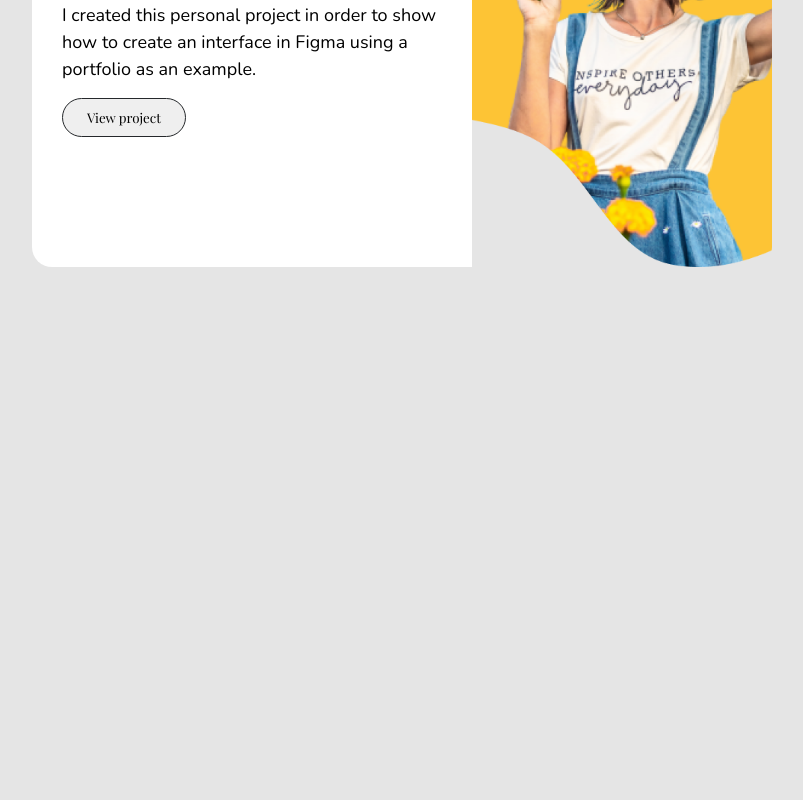
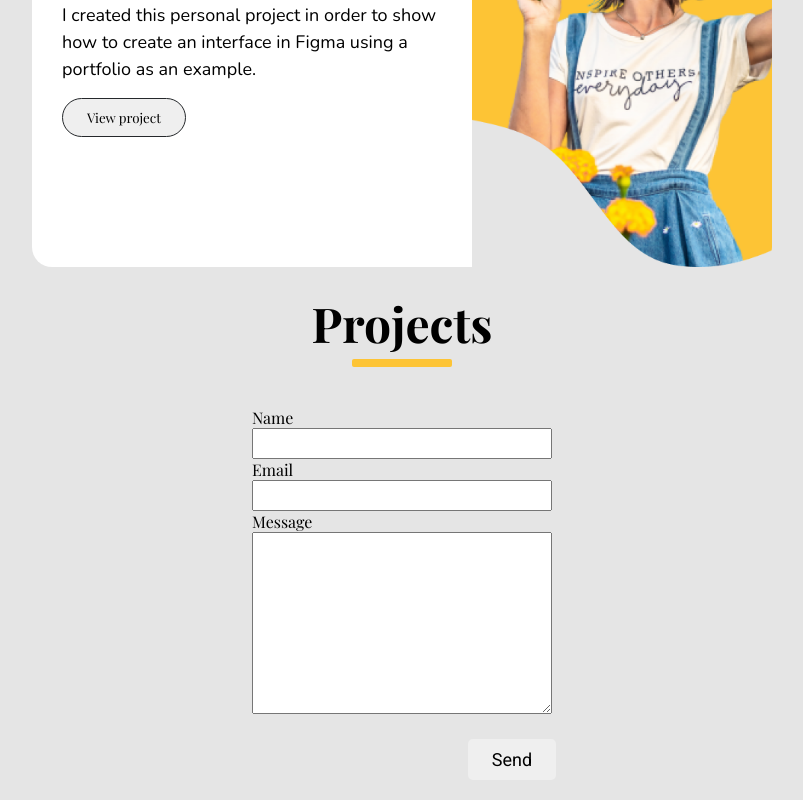
Before and after one commit to oladee/React-Portfolio, a React (Create React App) app: page / in a window 1280 px wide. Shown: the part 1613-2413 px from the top of the page, without its empty margins (238-1041 px from the left). Before the commit the page ends 1900 px from the top, so only its background shows below. Built offline with nearby package versions, Linux system fonts and the light colour scheme.

Commit message:
done with form styling

```diff
--- a/package.json
+++ b/package.json
@@ -6,6 +6,7 @@
     "@testing-library/jest-dom": "^5.16.5",
     "@testing-library/react": "^13.4.0",
     "@testing-library/user-event": "^13.5.0",
+    "formik": "^2.4.2",
     "localforage": "^1.10.0",
     "match-sorter": "^6.3.1",
     "react": "^18.2.0",
--- /dev/null
+++ b/src/components/Contact.jsx
@@ -0,0 +1,63 @@
+import React from "react";
+import { useFormik } from "formik";
+import { Button } from "./Hero";
+const Contact = () => {
+  const formik = useFormik({
+    initialValues: {
+      name: "",
+      email: "",
+      message: "",
+    },
+    onSubmit: (values) => {
+      alert(JSON.stringify(values, null, 2));
+    },
+  });
+  return (
+    <>
+      <div>
+        <header>
+          <h2>Projects</h2>
+          <hr />
+        </header>
+        <form onSubmit={formik.handleSubmit} netlify>
+          <div className="forme">
+            <div>
+              <label htmlFor="name">Name</label>
+              <input
+                type="text"
+                id="name"
+                name="name"
+                onChange={formik.handleChange}
+                value={formik.values.name}
+              />
+            </div>
+            <div>
+              <label htmlFor="email">Email</label>
+              <input
+                type="email"
+                name="email"
+                id="email"
+                onChange={formik.handleChange}
+                value={formik.values.email}
+              />
+            </div>
+            <div>
+              <label htmlFor="message">Message</label>
+              <textarea
+                name="message"
+                id="message"
+                cols="30"
+                rows="10"
+                onChange={formik.handleChange}
+                value={formik.values.message}
+              ></textarea>
+            </div>
+          </div>
+          <Button className="button">Send</Button>
+        </form>
+      </div>
+    </>
+  );
+};
+
+export default Contact;
--- a/src/components/Landing.jsx
+++ b/src/components/Landing.jsx
@@ -1,4 +1,5 @@
 import React from 'react'
+import Contact from './Contact'
 import Hero from './Hero'
 import Projects from './Projects'
 
@@ -7,6 +8,7 @@ const Landing = () => {
     <div>
       <Hero/>
       <Projects/>
+      <Contact/>
     </div>
   )
 }
--- a/src/index.css
+++ b/src/index.css
@@ -8,6 +8,7 @@
 }
 body {
   background-color: #e5e5e5;
+  padding-bottom: 20px;
 }
 .maincontent {
   height: 100vh;
@@ -93,19 +94,19 @@ nav ul li:hover,
 .linkedin {
   margin-left: 10px;
 }
-.myprojects header {
+header {
   display: flex;
   flex-direction: column;
   align-items: center;
   justify-content: center;
   margin-bottom: 40px;
 }
-.myprojects header h2 {
+header h2 {
   font-size: 48px;
   font-weight: 700;
   line-height: 72px;
 }
-.myprojects header hr {
+header hr {
   border: 4px solid #fdc435;
   width: 100px;
   border-radius: 2px;
@@ -157,6 +158,21 @@ nav ul li:hover,
   border-radius: 24px;
   border:1px solid #25282B;
 }
+form .button{
+  margin-top: 25px;
+  margin-left: 220px;
+}
+form{
+  display: flex;
+  flex-direction: column;
+  align-items: center;
+}
+input,textarea{
+  display: block;
+  padding: 5px 10px;
+  min-width: 300px;
+  outline: none;
+}
 @media (min-width: 1024px) {
   .maincontent {
     background: url("./assets/yellow-bg.svg");
@@ -171,6 +187,7 @@ nav ul li:hover,
   }
   nav ul {
     display: flex;
+    align-items: center;
     padding-right: 90px;
   }
   .stack {
```
Also changed, not shown: 2 other files (tests, documents, lock files or other folders).
